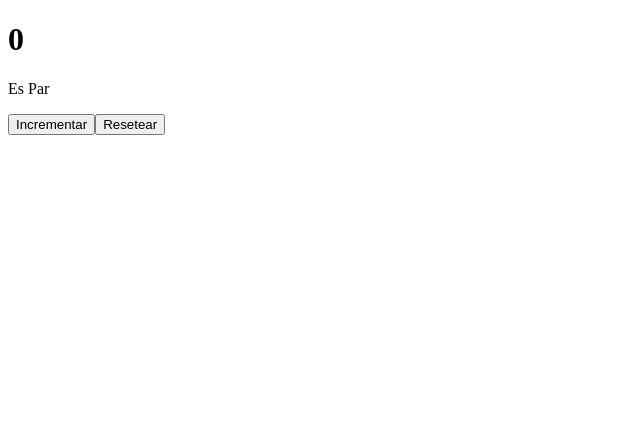
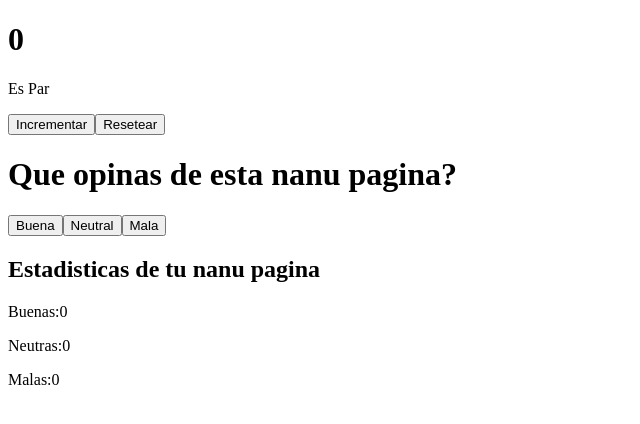
Before and after one commit to nahiaraadrover/Bootcamp-FS, a React (Create React App) app: page / in a window 1280 px wide. Shown: the top 424 px of the page, without its empty margins (0-640 px from the left). Built offline with nearby package versions, Linux system fonts and the light colour scheme.

Commit message:
Ejercicio 1.6, recopilacion de comentarios y estadisticas

```diff
--- a/src/Clase3.js
+++ b/src/Clase3.js
@@ -1,7 +1,16 @@
 import React, { useState } from "react";
+
+
+/*1.6: unicafe, paso 1
+Como la mayoría de las empresas, Unicafe recopila comentarios de sus clientes. Tu tarea es implementar una aplicación web para recopilar comentarios de los clientes. Solo hay tres opciones para los comentarios: good (bueno), neutral y bad(malo).
+
+La aplicación debe mostrar el número total de comentarios recopilados para cada categoría.*/
 
 const App = () => {
   const [contador, setContador] = useState(0); // inicializamos en 0
+  const [bueno, incrementarBueno] = useState(0);
+  const [neutral, incrementarNeutral] = useState(0);
+  const [mala, incrementarMala] = useState(0);
 
   //Extraccion de funcion//
   const HandleClick=()=> {
@@ -21,6 +30,19 @@ const App = () => {
       <p>{esPar? 'Es Par':'Es Impar'}</p>
       <button onClick={HandleClick}>Incrementar</button>
       <button onClick={ResetearClick}>Resetear</button>
+
+    <p>
+    <h1>Que opinas de esta nanu pagina?</h1>
+      <button onClick={()=>incrementarBueno(bueno+1)}>Buena</button>
+      <button onClick={()=>incrementarNeutral(neutral+1)}>Neutral</button>
+      <button onClick={()=>incrementarMala(mala+1)}>Mala</button>
+    </p>
+
+
+      <h2>Estadisticas de tu nanu pagina</h2>
+      <p>Buenas:{bueno}</p>
+      <p>Neutras:{neutral}</p>
+      <p>Malas:{mala}</p>
     </div>
   );
 };
```
